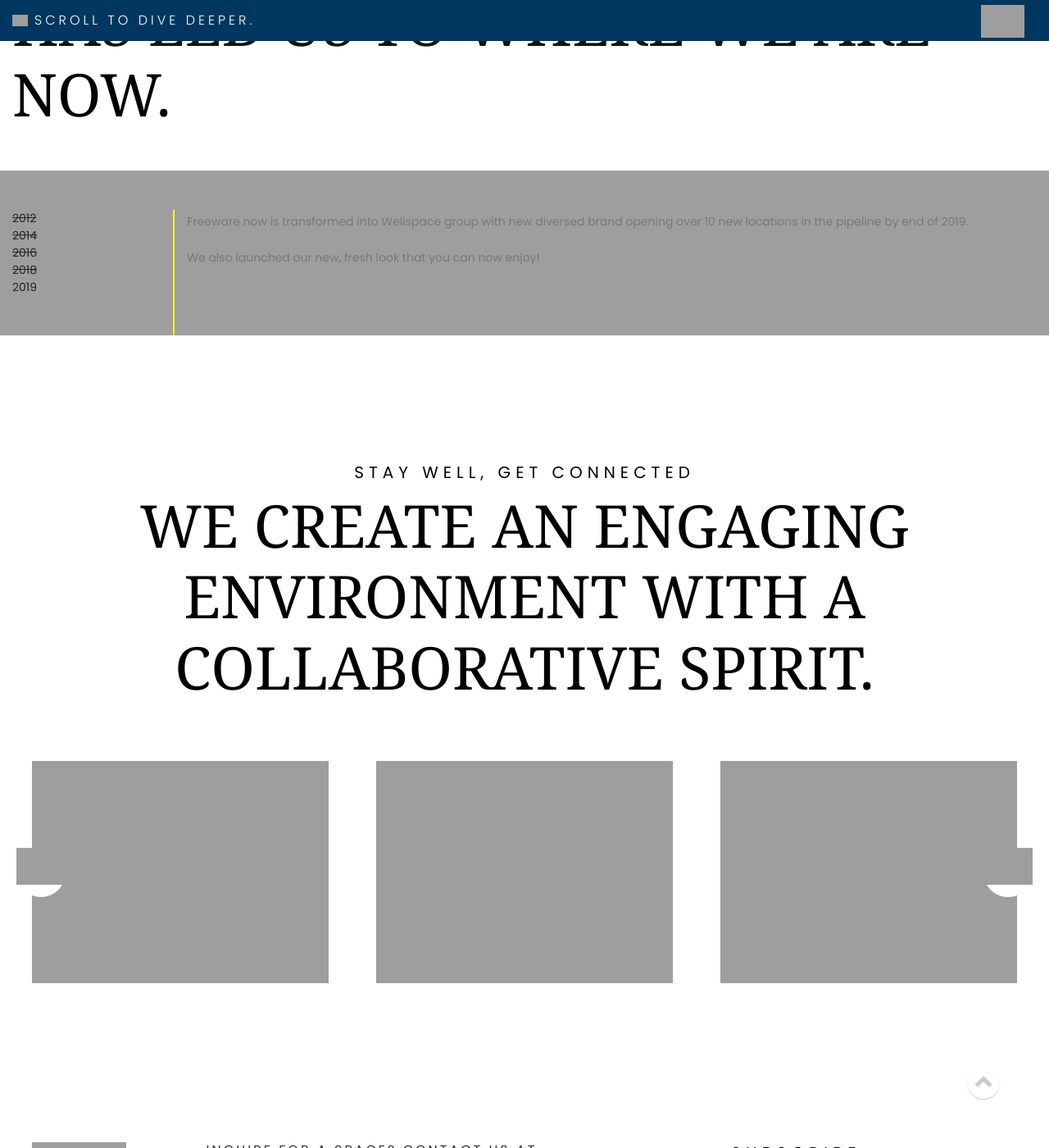
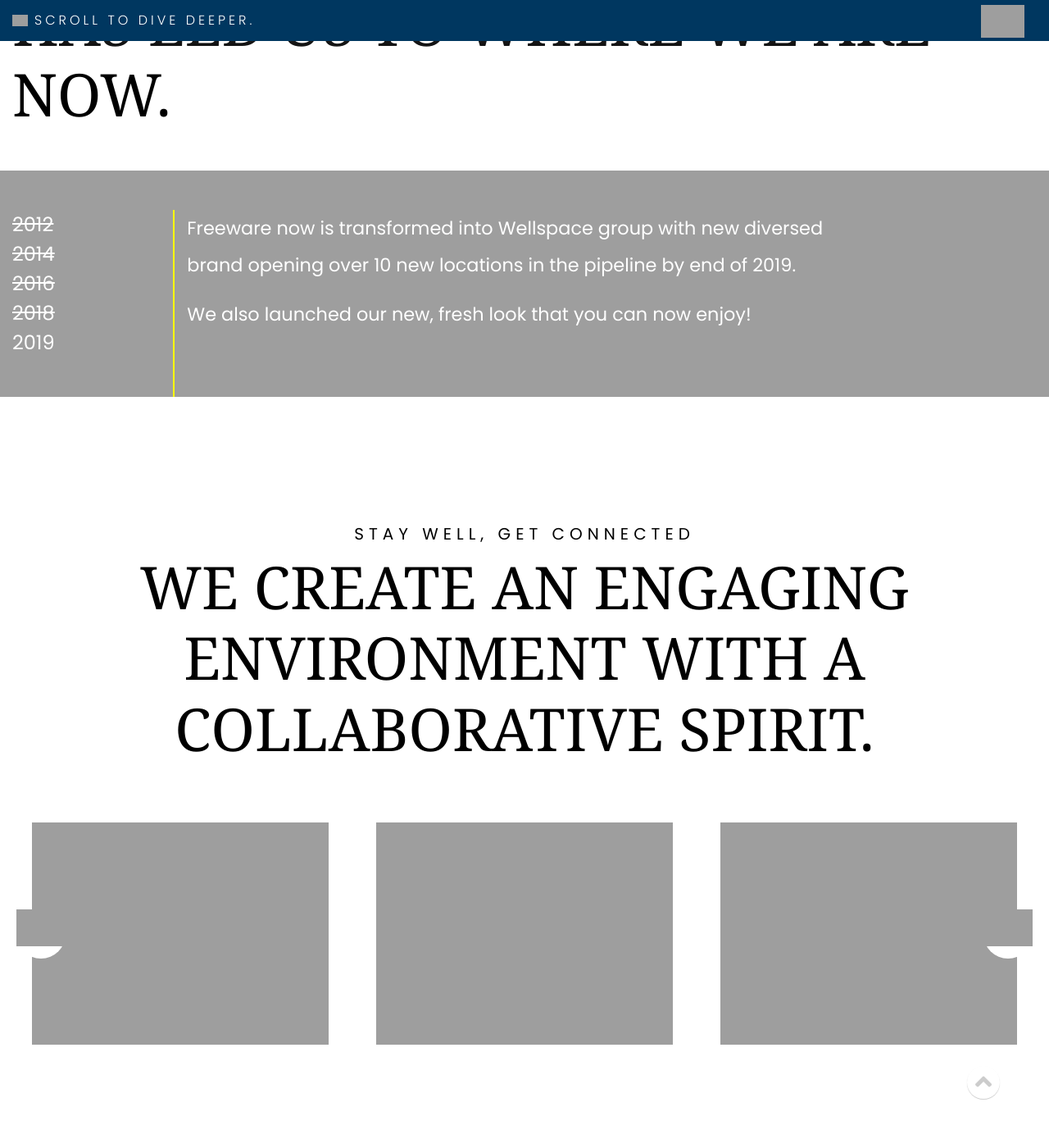
Before and after one commit to kemtol/wellspace, a Jekyll site: the page built from _nav/about.markdown, in a window 1280 px wide and 1400 px high, scrolled down 2723 px. Shown: the whole window at 82% size. Built offline with Jekyll 4.4.1, drawn with Linux system fonts in a browser that asks for light colours; nearby versions of some CDN libraries; library files that are not in the unit come from our copies; grey boxes are pictures that could not be loaded.

Commit message:
no message

```diff
--- a/_includes/milestone-widget.html
+++ b/_includes/milestone-widget.html
@@ -1,4 +1,4 @@
-<section class="new_arrivals_area section-padding-10 clearfix">
+<section id="sect-milestone" class="section-padding-10 clearfix">
   <div class="container-fluid pt-5 mt-5">
       <div class="row">
           <div class="col-12">
@@ -22,7 +22,7 @@
                 <li>2019</li>
               </ul>
             </div>
-            <div class="col-10 milestone-description">
+            <div class="col-10 col-lg-8 milestone-description">
               {{page.milestone-description}}
             </div>
         </div>
--- a/style.scss
+++ b/style.scss
@@ -1023,6 +1023,21 @@
 }
 
 
+#sect-milestone{
+    ul.milestone-year{
+        li{
+            color:#fff;
+            font-size:24px;
+        }
+    }
+    .milestone-description{
+        p{
+            font-size: 1.4rem;
+            color: #fff;
+        }
+    }
+}
+
 /* :: 6.0 Top Catagory Area CSS */
 
 .single_catagory_area {
```
